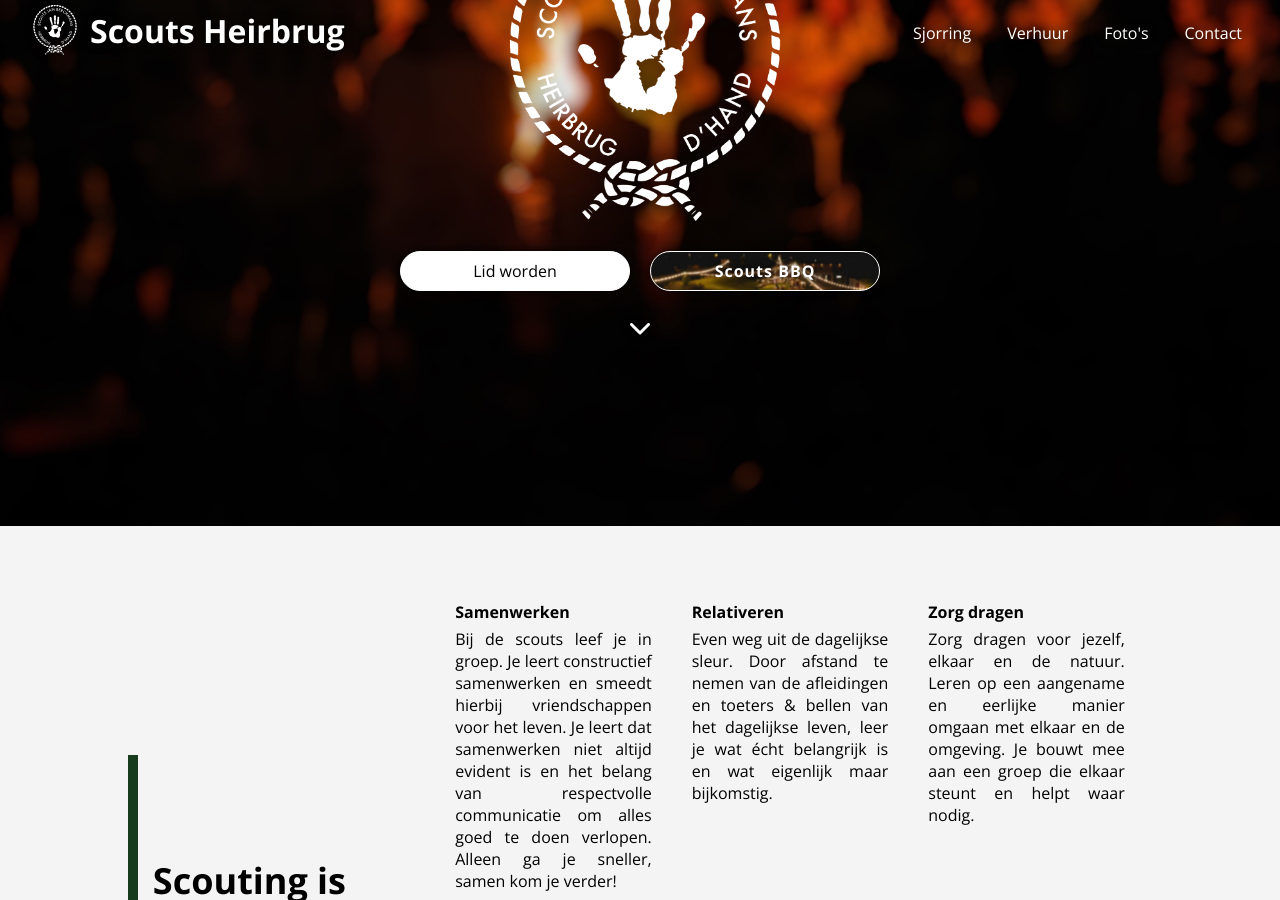
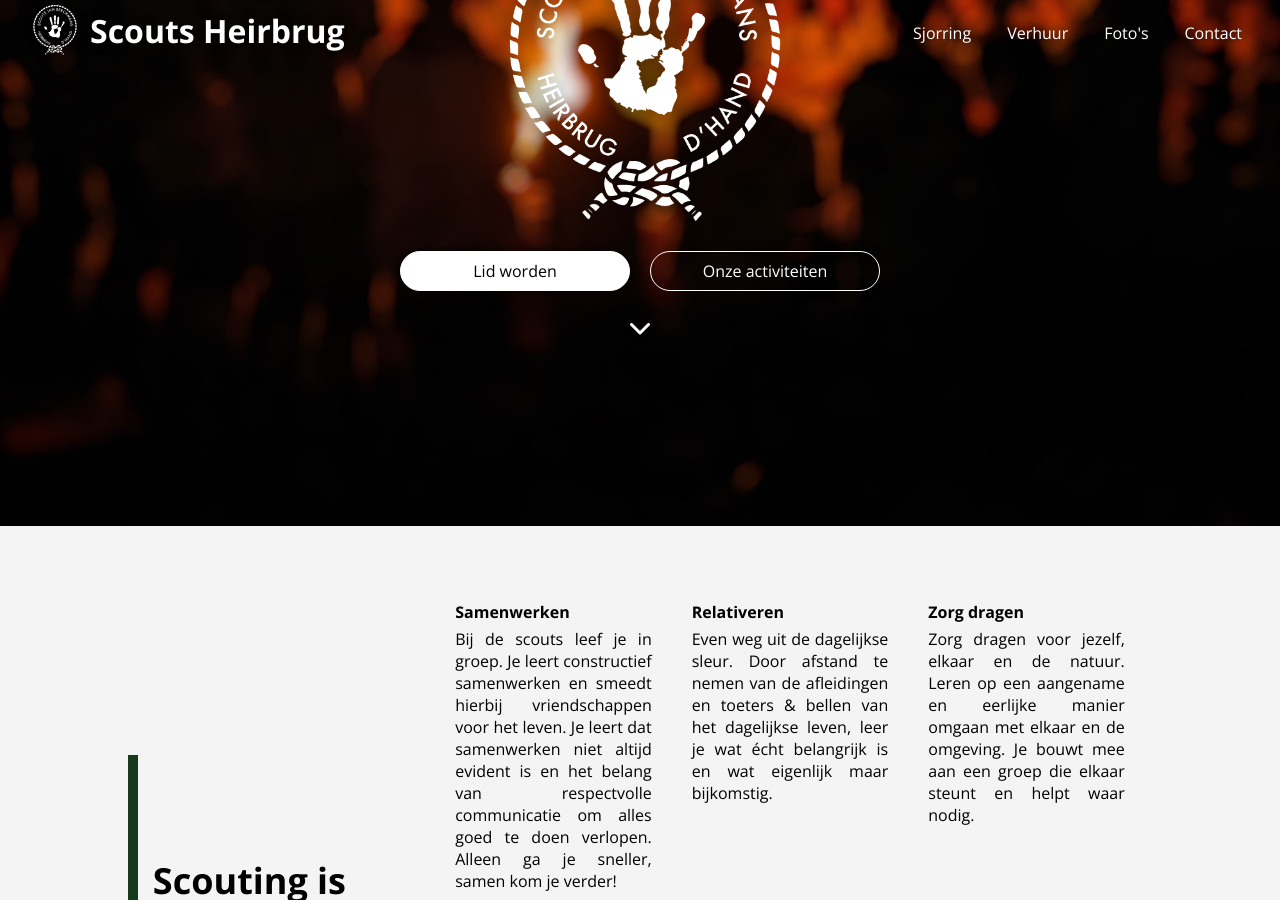
Before and after one commit to scoutsheirbrug/scoutsheirbrug.be, a Jekyll site: the page built from _pages/index.html, in a window 1280 px wide and 900 px high, scrolled down 374 px. Built offline with Jekyll 4.4.1, drawn with Linux system fonts in a browser that asks for light colours.

Commit message:
Sjorring september

```diff
--- a/_pages/index.html
+++ b/_pages/index.html
@@ -8,7 +8,7 @@ transparent_header: true
   <img width="330" height="330" src="/assets/img/logo.png" alt="" />
   <div class="actions">
     <a href="/inschrijven" class="action highlighted">Lid worden</a>
-    <a href="/bbq" class="action bbq">Scouts BBQ</a>
+    <a href="/sjorring" class="action">Onze activiteiten</a>
   </div>
   <svg class="scroll-icon" xmlns="http://www.w3.org/2000/svg" viewBox="0 0 16 16" width="16" height="16"><path fill-rule="evenodd" d="M12.78 6.22a.75.75 0 010 1.06l-4.25 4.25a.75.75 0 01-1.06 0L3.22 7.28a.75.75 0 011.06-1.06L8 9.94l3.72-3.72a.75.75 0 011.06 0z"></path></svg>
 </section>
```
Also changed, not shown: 1 other file.
